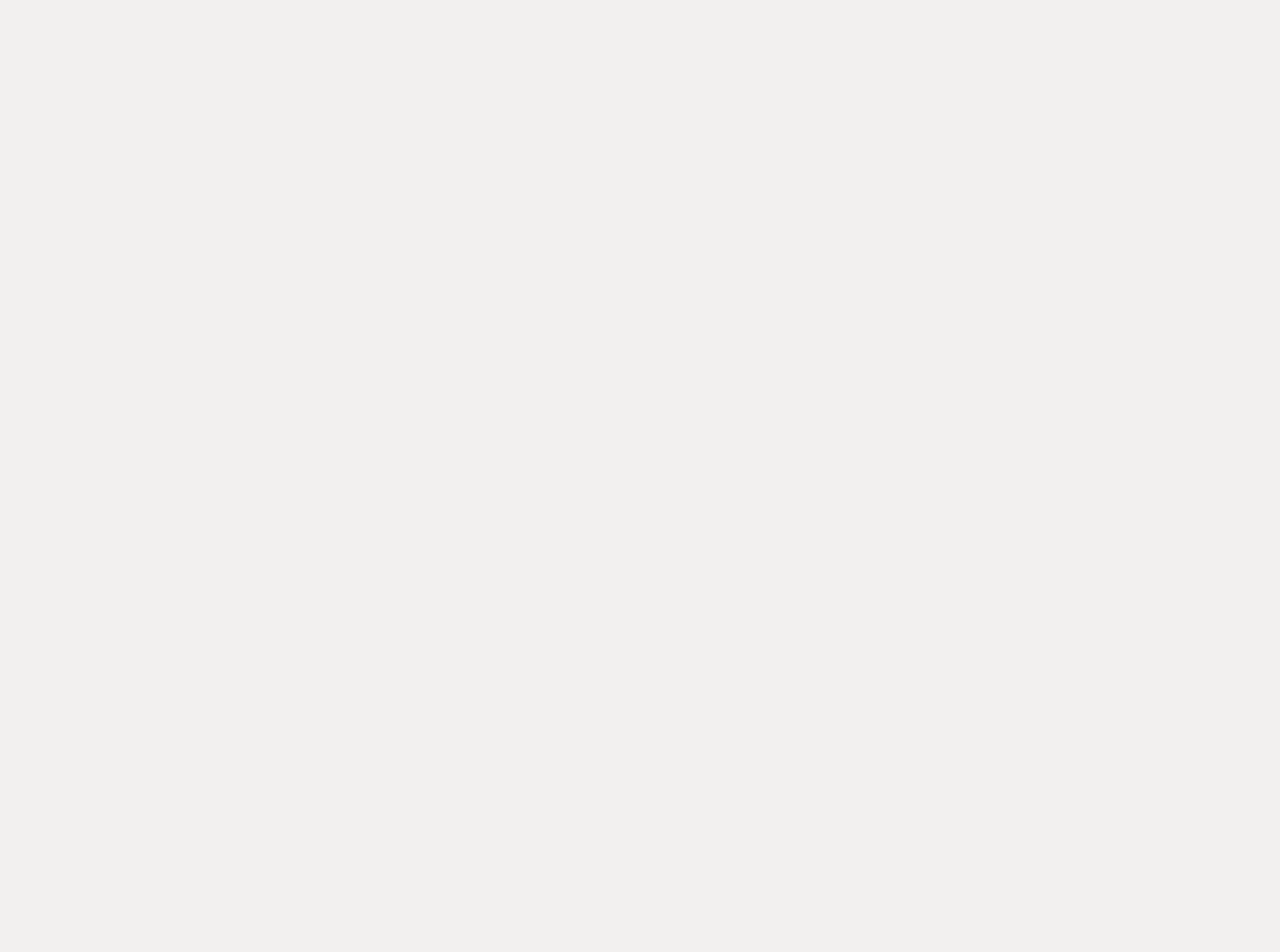
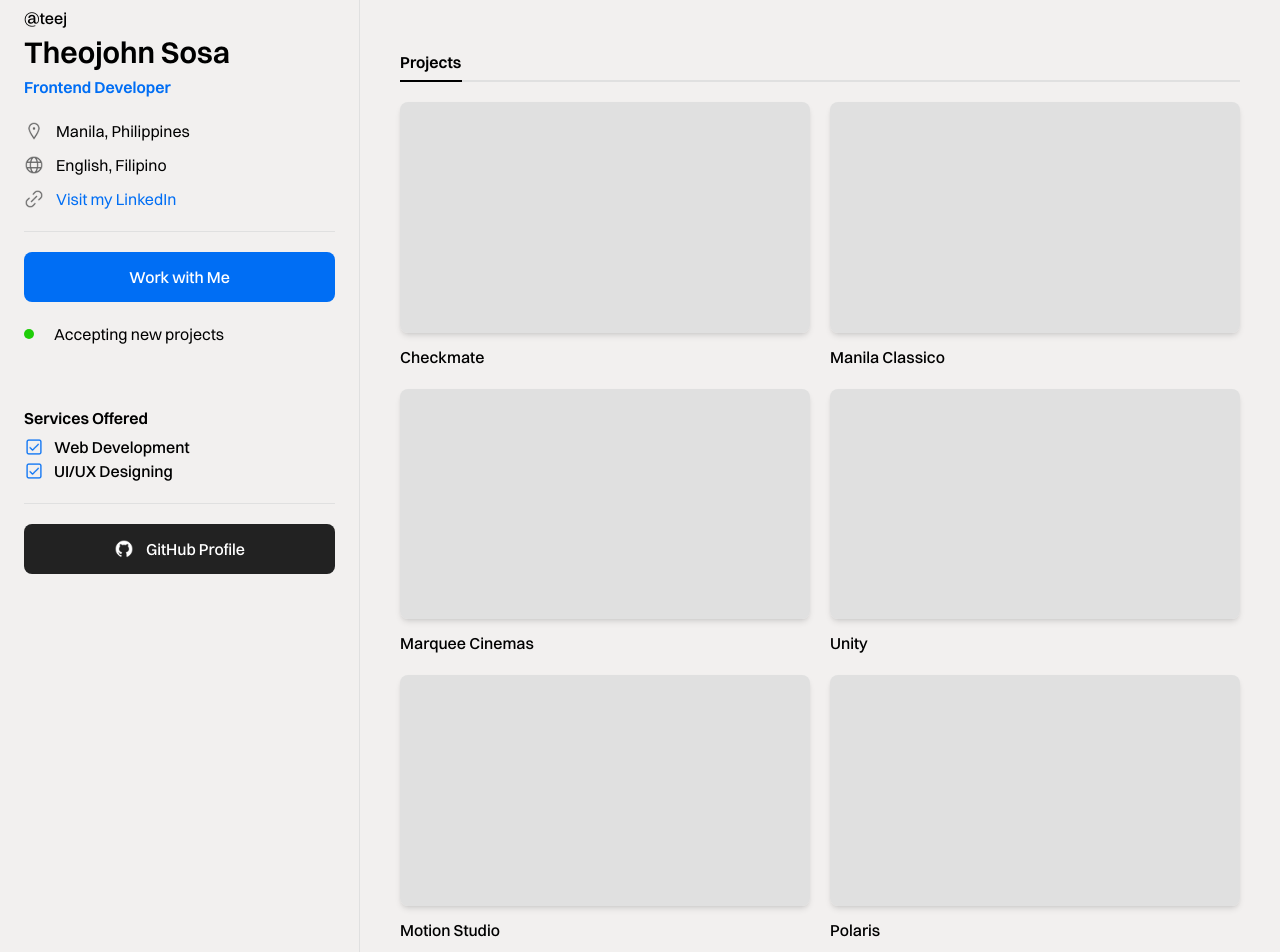
Before and after one commit to theojohnsosa/portfolio, a Next.js app: page /projects in a window 1280 px wide. Shown: the part 220-1172 px from the top of the page. Before the commit the page ends 800 px from the top, so only its background shows below. Built offline with nearby package versions, Linux system fonts and the light colour scheme.

Commit message:
feat: created and completed projects page

```diff
--- a/src/app/projects/page.js
+++ b/src/app/projects/page.js
@@ -1,8 +1,99 @@
 import React from 'react'
+import Sidebar from '../components/Sidebar'
+import Link from 'next/link'
 
 const page = () => {
   return (
-    <div>page</div>
+    <>
+      <div className='flex flex-col md:flex-row'>
+        <Sidebar />
+
+        <main className='flex flex-col p-[40px] gap-[50px]'>
+
+          <div className='flex flex-col w-full gap-[14px]'>
+            <p className='font-semibold text-[16px]'>My Projects</p>
+            <p className='font-normal text-[18px]'>My work spans web applications, Java desktop systems, and Android mobile apps. Each project focuses on building real, functional software with clean interfaces, structured architecture, and practical problem-solving—reflecting how I approach development across multiple platforms.</p>
+          </div>
+
+          <div className='flex flex-col w-full'>
+            <div className='flex flex-col mb-[20px]'>
+              <p className='font-semibold text-[16px] mb-[6px]'>Projects</p>
+              <hr className='border-none h-[2px]' style={{background: 'linear-gradient(to right, black 62px, #E0E0E0 62px)'}} />
+            </div>
+            <div className='grid grid-cols-1 md:grid-cols-2 gap-[20px]'>
+
+              <Link href='#' className='flex flex-col gap-[12px] group text-left'>
+                <div className='relative w-full aspect-video rounded-lg shadow-md overflow-hidden'>
+                  <div className='w-full h-full bg-[#E0E0E0]'></div>
+                  <div className='absolute inset-0 bg-black opacity-0 group-hover:opacity-50 transition-opacity duration-200'></div>
+                  <div className='absolute inset-0 flex items-center justify-center opacity-0 group-hover:opacity-100 transition-opacity duration-200'>
+                    <div className='bg-white text-black font-medium text-[16px] px-[32px] py-[14px] rounded-lg'>View Details</div>
+                  </div>
+                </div>
+                <p className='font-medium text-[16px]'>Checkmate</p>
+              </Link>
+
+              <Link href='#' className='flex flex-col gap-[12px] group text-left'>
+                <div className='relative w-full aspect-video rounded-lg shadow-md overflow-hidden'>
+                  <div className='w-full h-full bg-[#E0E0E0]'></div>
+                  <div className='absolute inset-0 bg-black opacity-0 group-hover:opacity-50 transition-opacity duration-200'></div>
+                  <div className='absolute inset-0 flex items-center justify-center opacity-0 group-hover:opacity-100 transition-opacity duration-200'>
+                    <div className='bg-white text-black font-medium text-[16px] px-[32px] py-[14px] rounded-lg'>View Details</div>
+                  </div>
+                </div>
+                <p className='font-medium text-[16px]'>Manila Classico</p>
+              </Link>
+
+              <Link href='#' className='flex flex-col gap-[12px] group text-left'>
+                <div className='relative w-full aspect-video rounded-lg shadow-md overflow-hidden'>
+                  <div className='w-full h-full bg-[#E0E0E0]'></div>
+                  <div className='absolute inset-0 bg-black opacity-0 group-hover:opacity-50 transition-opacity duration-200'></div>
+                  <div className='absolute inset-0 flex items-center justify-center opacity-0 group-hover:opacity-100 transition-opacity duration-200'>
+                    <div className='bg-white text-black font-medium text-[16px] px-[32px] py-[14px] rounded-lg'>View Details</div>
+                  </div>
+                </div>
+                <p className='font-medium text-[16px]'>Marquee Cinemas</p>
+              </Link>
+
+              <Link href='#' className='flex flex-col gap-[12px] group text-left'>
+                <div className='relative w-full aspect-video rounded-lg shadow-md overflow-hidden'>
+                  <div className='w-full h-full bg-[#E0E0E0]'></div>
+                  <div className='absolute inset-0 bg-black opacity-0 group-hover:opacity-50 transition-opacity duration-200'></div>
+                  <div className='absolute inset-0 flex items-center justify-center opacity-0 group-hover:opacity-100 transition-opacity duration-200'>
+                    <div className='bg-white text-black font-medium text-[16px] px-[32px] py-[14px] rounded-lg'>View Details</div>
+                  </div>
+                </div>
+                <p className='font-medium text-[16px]'>Unity</p>
+              </Link>
+
+              <Link href='#' className='flex flex-col gap-[12px] group text-left'>
+                <div className='relative w-full aspect-video rounded-lg shadow-md overflow-hidden'>
+                  <div className='w-full h-full bg-[#E0E0E0]'></div>
+                  <div className='absolute inset-0 bg-black opacity-0 group-hover:opacity-50 transition-opacity duration-200'></div>
+                  <div className='absolute inset-0 flex items-center justify-center opacity-0 group-hover:opacity-100 transition-opacity duration-200'>
+                    <div className='bg-white text-black font-medium text-[16px] px-[32px] py-[14px] rounded-lg'>View Details</div>
+                  </div>
+                </div>
+                <p className='font-medium text-[16px]'>Motion Studio</p>
+              </Link>
+
+              <Link href='#' className='flex flex-col gap-[12px] group text-left'>
+                <div className='relative w-full aspect-video rounded-lg shadow-md overflow-hidden'>
+                  <div className='w-full h-full bg-[#E0E0E0]'></div>
+                  <div className='absolute inset-0 bg-black opacity-0 group-hover:opacity-50 transition-opacity duration-200'></div>
+                  <div className='absolute inset-0 flex items-center justify-center opacity-0 group-hover:opacity-100 transition-opacity duration-200'>
+                    <div className='bg-white text-black font-medium text-[16px] px-[32px] py-[14px] rounded-lg'>View Details</div>
+                  </div>
+                </div>
+                <p className='font-medium text-[16px]'>Polaris</p>
+              </Link>
+
+            </div>
+          </div>
+
+        </main>
+      </div>
+    </>
   )
 }
 
```
